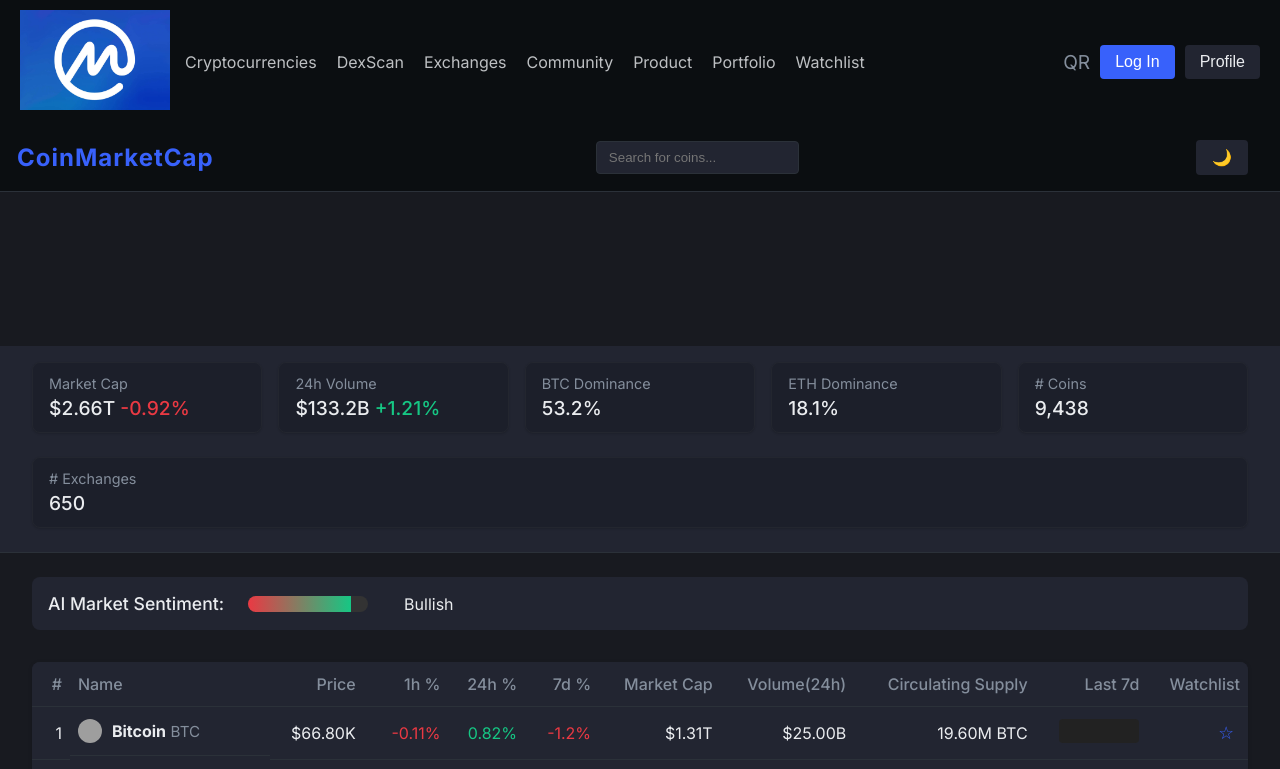
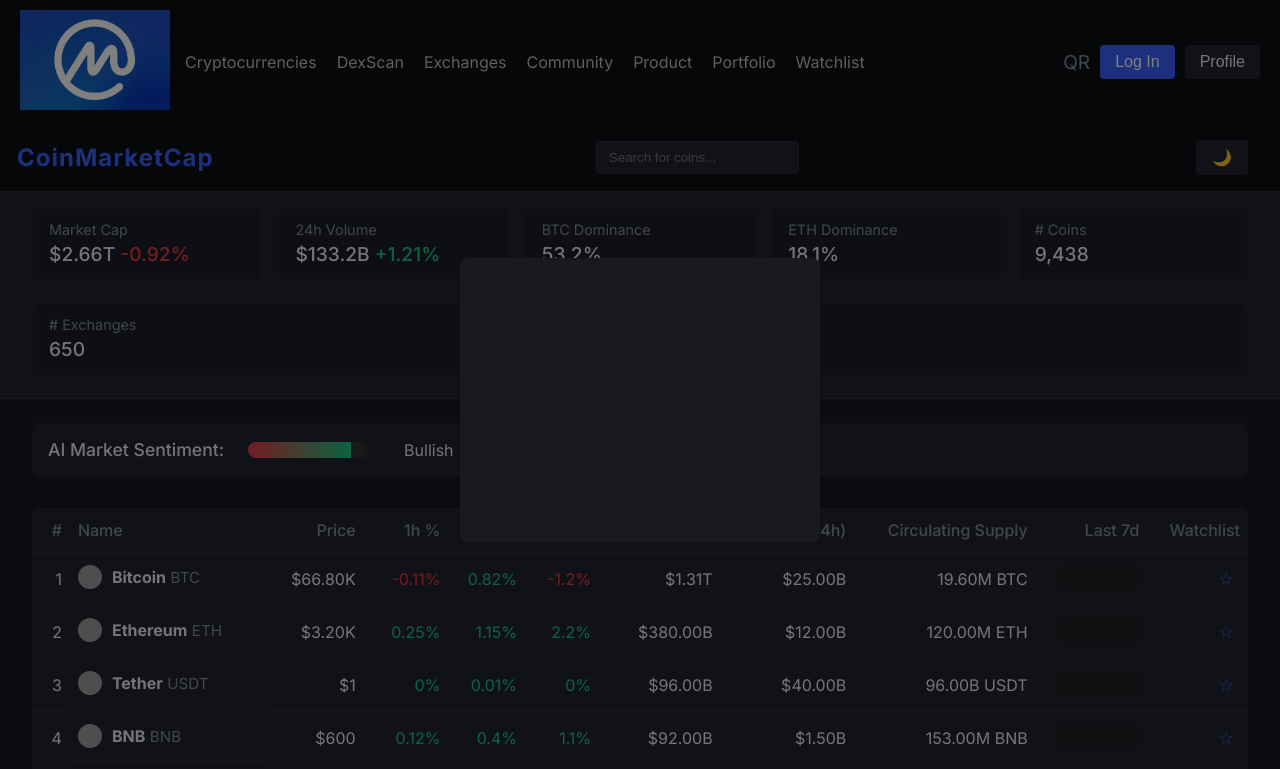
Before and after one commit to jayanthvinaymalla/jayanthvinaymalla.github.io-coinmarketcap, a plain HTML site: page index.html in a window 1280 px wide. Both pictures are taken after a click on the element "QR". Shown: the top 769 px of the page. Drawn offline with Linux system fonts and the light colour scheme; grey boxes are pictures that could not be loaded.

Commit message:
index.html

```diff
--- a/index.html
+++ b/index.html
@@ -389,6 +389,34 @@
         .menu1 li a:hover {
             opacity: 1;
         }
+
+/* Modal styles */
+        .modal {
+            display: none;
+            position: fixed;
+            top: 0;
+            left: 0;
+            width: 100%;
+            height: 100%;
+            background-color: rgba(0, 0, 0, 0.5);
+            z-index: 20;
+        }
+
+        .modal-content {
+            position: absolute;
+            top: 50%;
+            left: 50%;
+            transform: translate(-50%, -50%);
+            background-color: var(--bg);
+            padding: 20px;
+            border-radius: 8px;
+            text-align: center;
+        }
+
+        #preview {
+            width: 320px;
+            height: 240px;
+        }
   </style>
 </head>
 <body>
```
